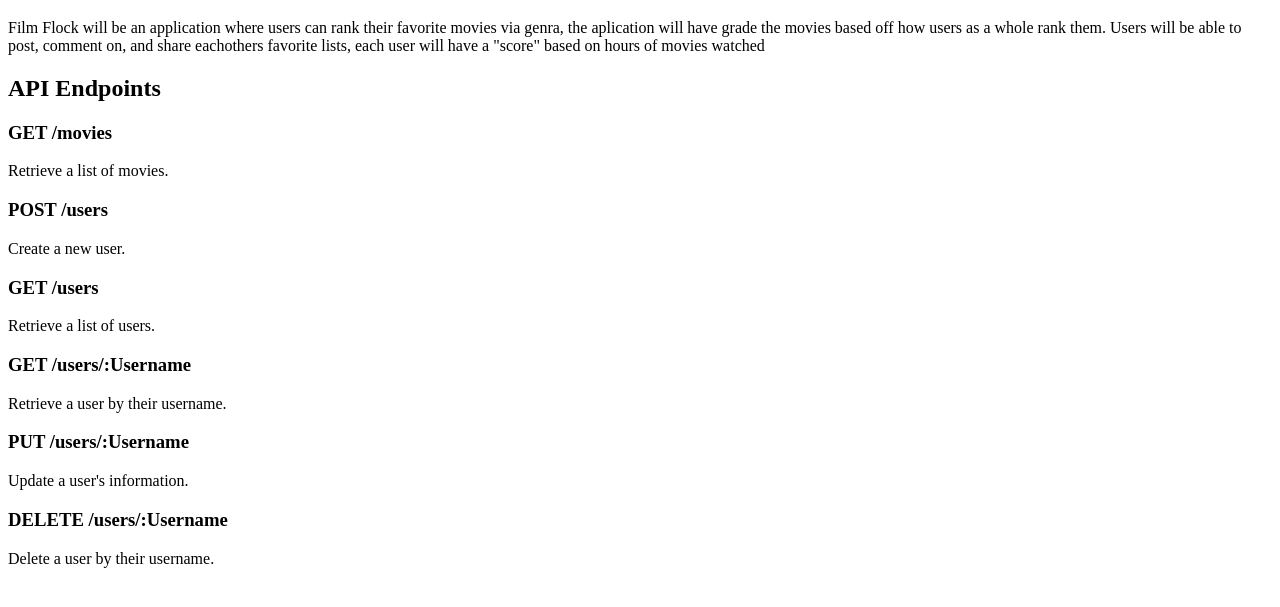
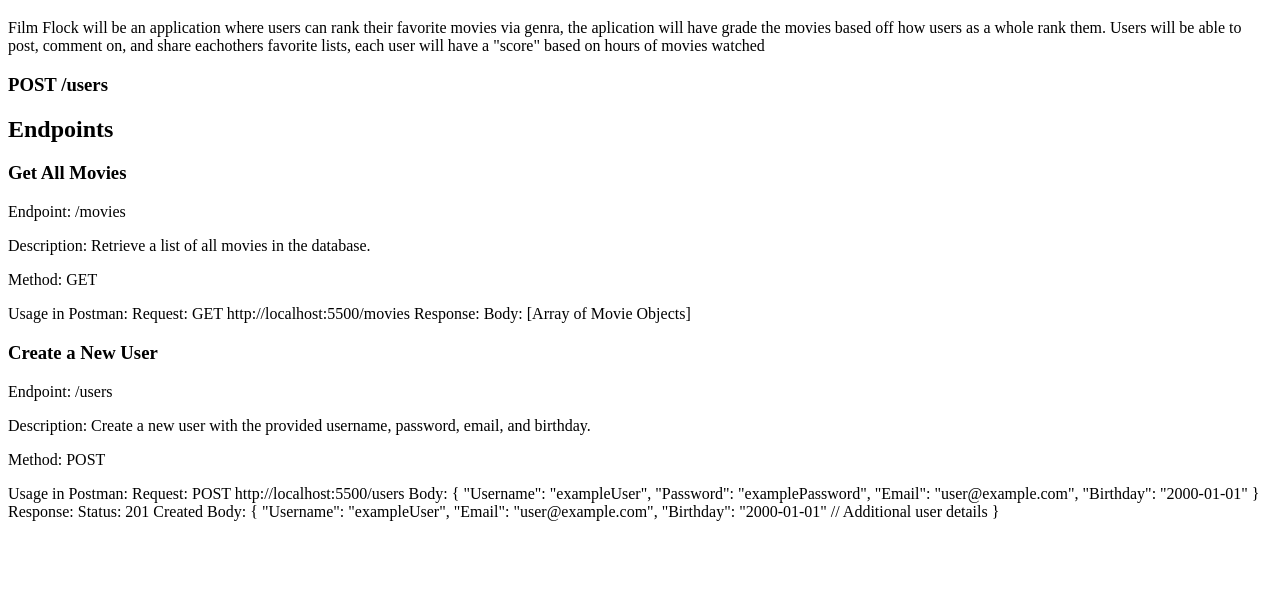
Before and after one commit to Space-Chase/Film_Flock, a website: page documentation.html in a window 1280 px wide. Shown: the part 61-668 px from the top of the page. Drawn offline with Linux system fonts and the light colour scheme.

Commit message:
update start script

```diff
--- a/documentation.html
+++ b/documentation.html
@@ -12,34 +12,54 @@
         grade the movies based off how users as a whole rank them. Users will be able to post, comment on, and share
         eachothers favorite lists, each user will have a "score" based on hours of movies watched
     </p>
+    <h3>POST /users</h3>
 
-    <h2>API Endpoints</h2>
+        <h2>Endpoints</h2>
 
-    <h3>GET /movies</h3>
-    <p>Retrieve a list of movies.</p>
+        <div>
+            <h3>Get All Movies</h3>
+            <p>Endpoint: /movies </p>
+            <p>Description: Retrieve a list of all movies in the database.</p>
+            <p>Method: GET</p>
+            <p>Usage in Postman:
 
+                Request:
+                GET http://localhost:5500/movies
 
+                Response:
 
-    <h3>POST /users</h3>
-    <p>Create a new user.</p>
+                Body: [Array of Movie Objects]
+            </p>
+        </div>
+        <div>
+            <h3>Create a New User</h3>
+            <p>Endpoint: /users</p>
+            <p>Description: Create a new user with the provided username, password, email, and birthday.</p>
+            <p>Method: POST</p>
+            <p>Usage in Postman:
 
+                Request:
+                POST http://localhost:5500/users
+                Body:
+                {
+                "Username": "exampleUser",
+                "Password": "examplePassword",
+                "Email": "user@example.com",
+                "Birthday": "2000-01-01"
+                }
 
+                Response:
+                Status: 201 Created
+                Body:
+                {
+                "Username": "exampleUser",
+                "Email": "user@example.com",
+                "Birthday": "2000-01-01"
+                // Additional user details
+                }
+            </p>
+        </div>
+        <div>
 
-    <h3>GET /users</h3>
-    <p>Retrieve a list of users.</p>
-
-
-
-    <h3>GET /users/:Username</h3>
-    <p>Retrieve a user by their username.</p>
-
-
-
-    <h3>PUT /users/:Username</h3>
-    <p>Update a user's information.</p>
-
-
-
-    <h3>DELETE /users/:Username</h3>
-    <p>Delete a user by their username.</p>
+        </div>
     </body>
--- a/package.json
+++ b/package.json
@@ -4,7 +4,7 @@
   "main": "index.js",
   "scripts": {
     "test": "echo \"Error: no test specified\" && exit 1",
-    "start": "node server.js"
+    "start": "node index.js"
   },
   "keywords": [],
   "author": "Chase Draizin",
```
